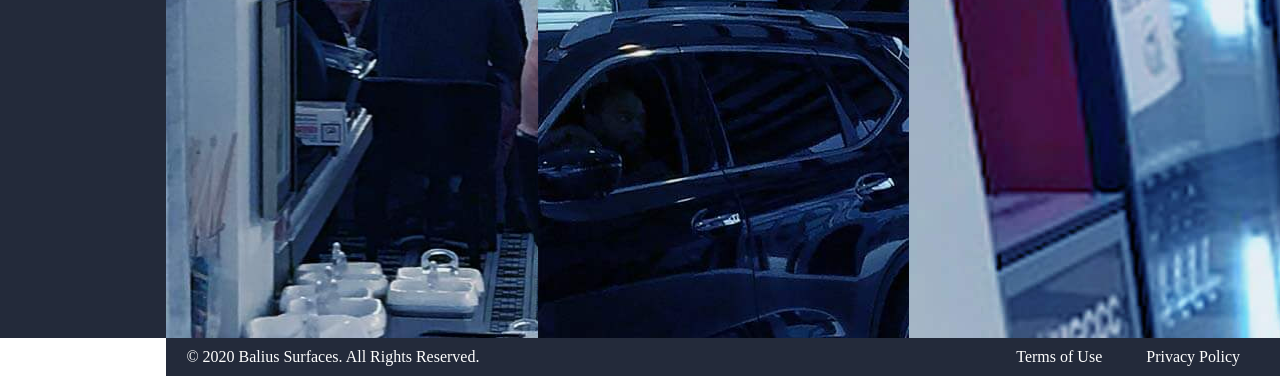
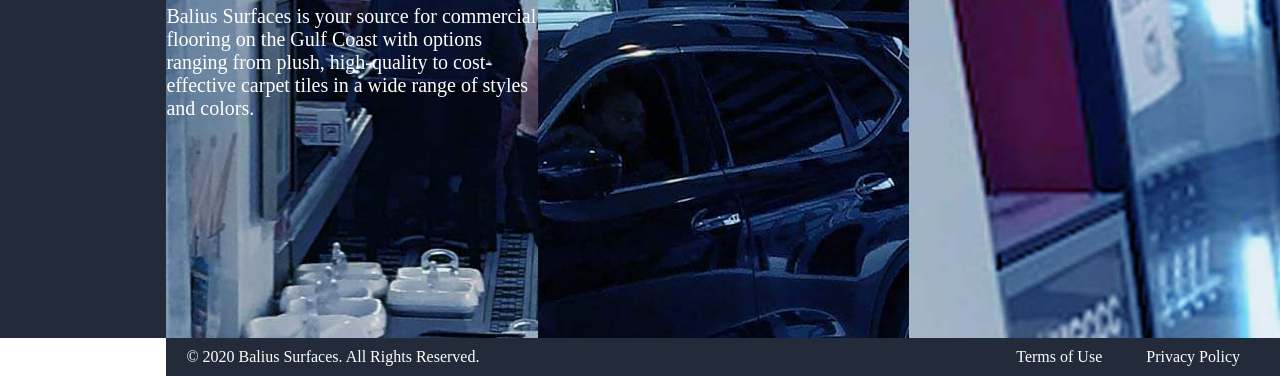
Before and after one commit to KrunalKaPatel/Balius, a plain HTML site: page index.html in a window 1280 px wide. Shown: the part 462-838 px from the top of the page. Drawn offline with Linux system fonts and the light colour scheme.

Commit message:
centered elements

```diff
--- a/assets/css/main.css
+++ b/assets/css/main.css
@@ -169,8 +169,8 @@ i.fa.fa-times:hover
 .bannerSection .inner-section .caption
 {
 	position: absolute;
-	/*top: 60%;
-	left: 10%;*/
+	top: 50%;
+	/*left: 10%;*/
 	display: flex;
 	justify-content: center;
 	align-items: center;
@@ -192,16 +192,19 @@ i.fa.fa-times:hover
 	width: 100%;
 	height: 3px;
 	background-color: red;
-}/*
+}
+
 .bannerSection .inner-section .caption .inner-caption
 {
-	width: 0%;
+	/* width: 0%; */
+	/* overflow: hidden; */
 	overflow: hidden;
-}*/
+}
 .bannerSection .inner-section .caption .inner-caption p
 {
-	width: 0%;
+	width: 100%;
 	overflow: hidden;
+	/* visibility: hidden; */
 	font-size: 20px;
 }
 
--- a/assets/js/general.js
+++ b/assets/js/general.js
@@ -23,11 +23,12 @@ $(document).ready(function(){
     	$(".inner-section").css("width", "24.995%");
     	$(".inner-section").eq(index).css("width", "50%");
 
-    	/*$(".inner-section").eq(index).find(".caption .inner-caption p").css("width","100%");*/
+    	$(".inner-section").eq(index).find(".inner-caption").css("visibilty","visisble");
     });
 
     $(".inner-section").mouseout(function(){
-    	$(".inner-section").css("width", "33.33%");
+        $(".inner-section").css("width", "33.33%");
+    	$(".inner-section").find(".inner-caption").css("visibiltiy", "hidden");
     });
 
 });
```
